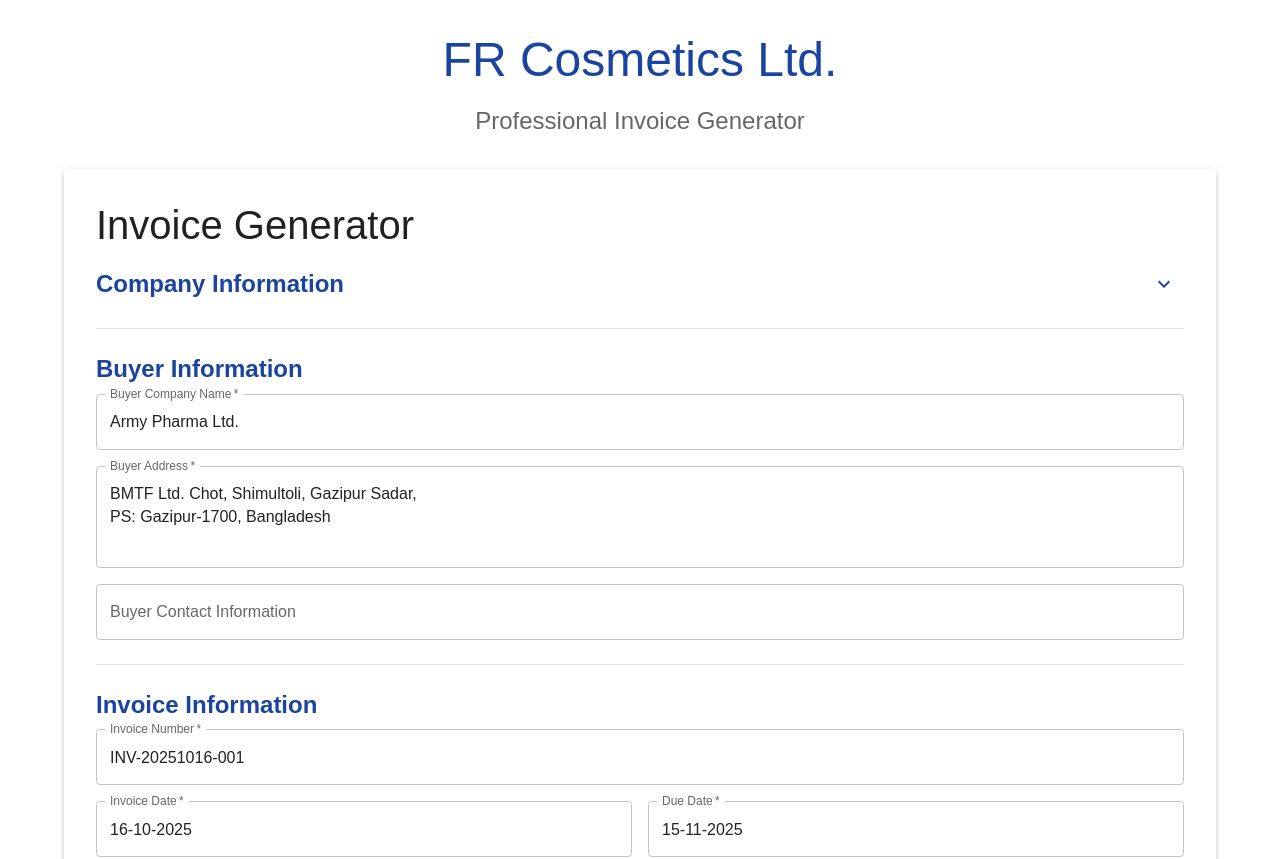
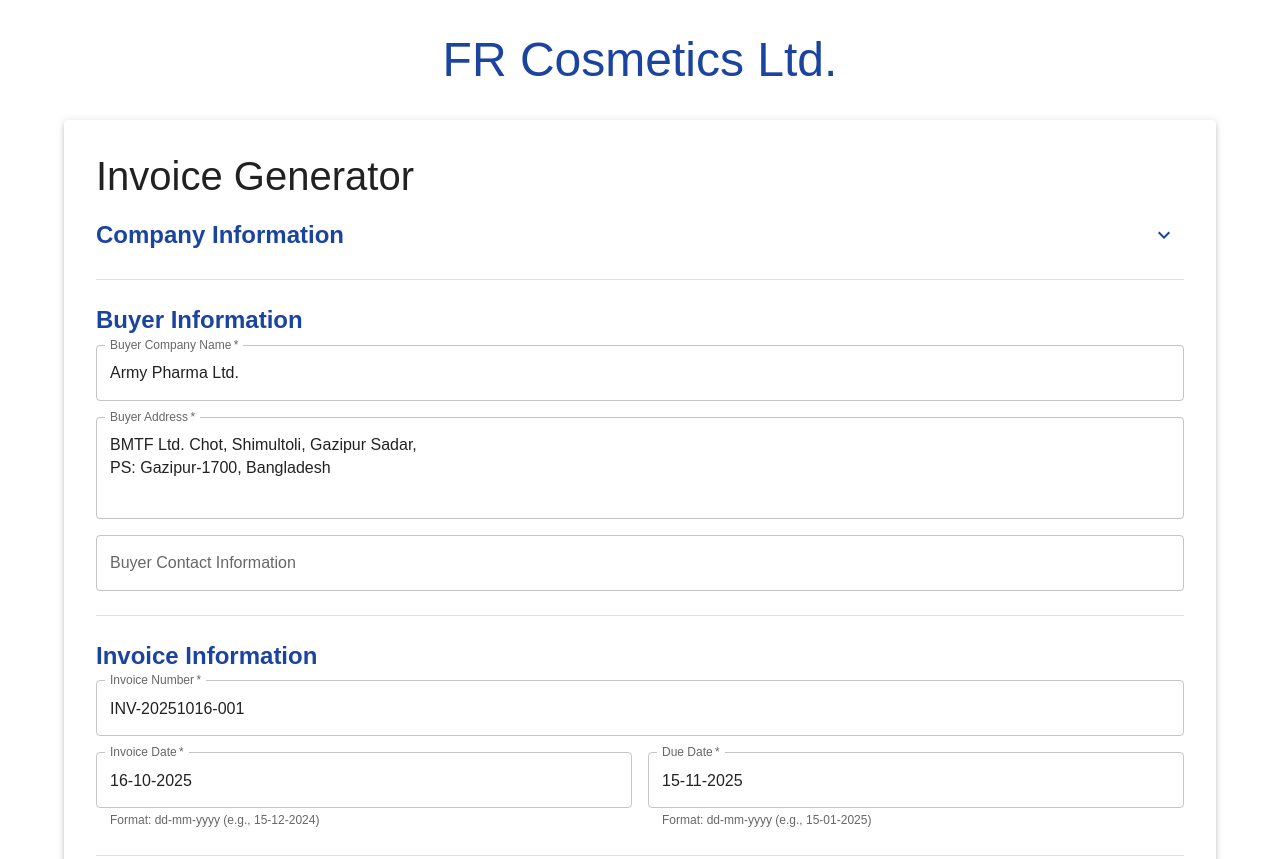
Before and after one commit to safiulalam99/cosmetics-invoice-app, a React (Create React App) app: page / in a window 1280 px wide. Shown: the top 859 px of the page. Built offline with nearby package versions, Linux system fonts and the light colour scheme; the HTML template or start-up script is replaced by a standard one; what @react-pdf/renderer would draw is missing.

Commit message:
design bg

```diff
--- a/src/App.tsx
+++ b/src/App.tsx
@@ -28,7 +28,6 @@
             FR Cosmetics Ltd.
           </Typography>
           <Typography variant="h5" component="h2" color="text.secondary">
-            Professional Invoice Generator
           </Typography>
         </Box>
         <InvoiceForm />
```
